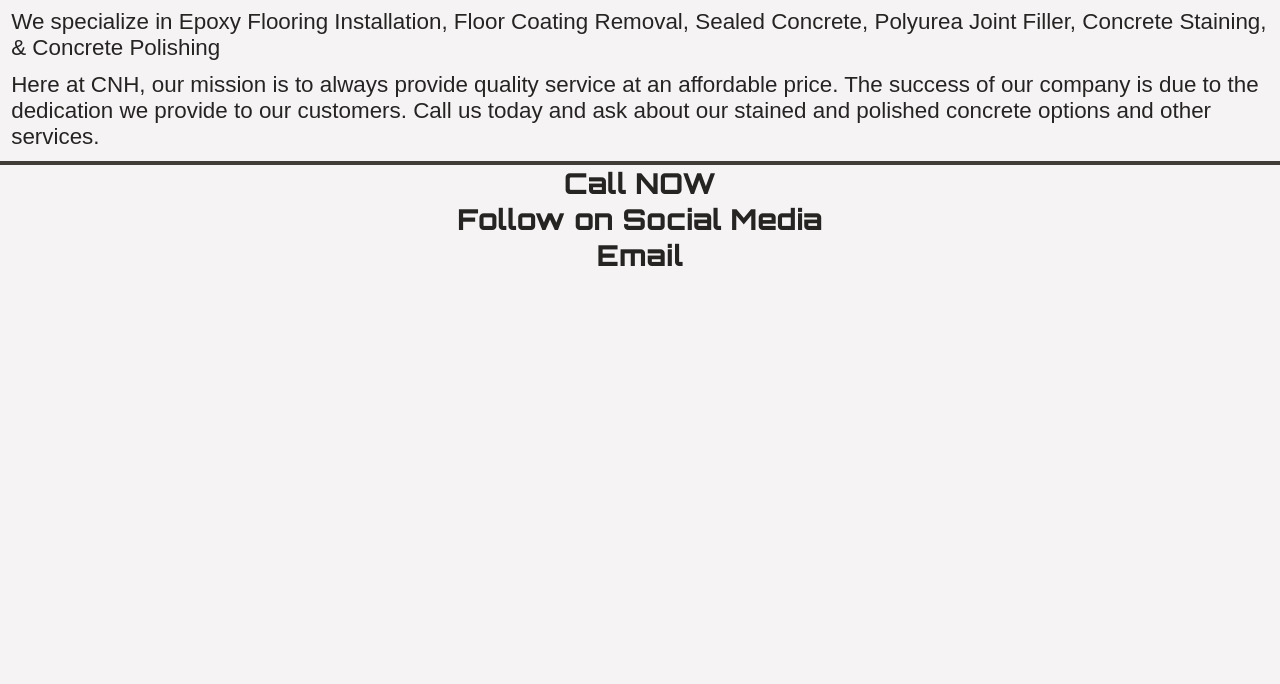
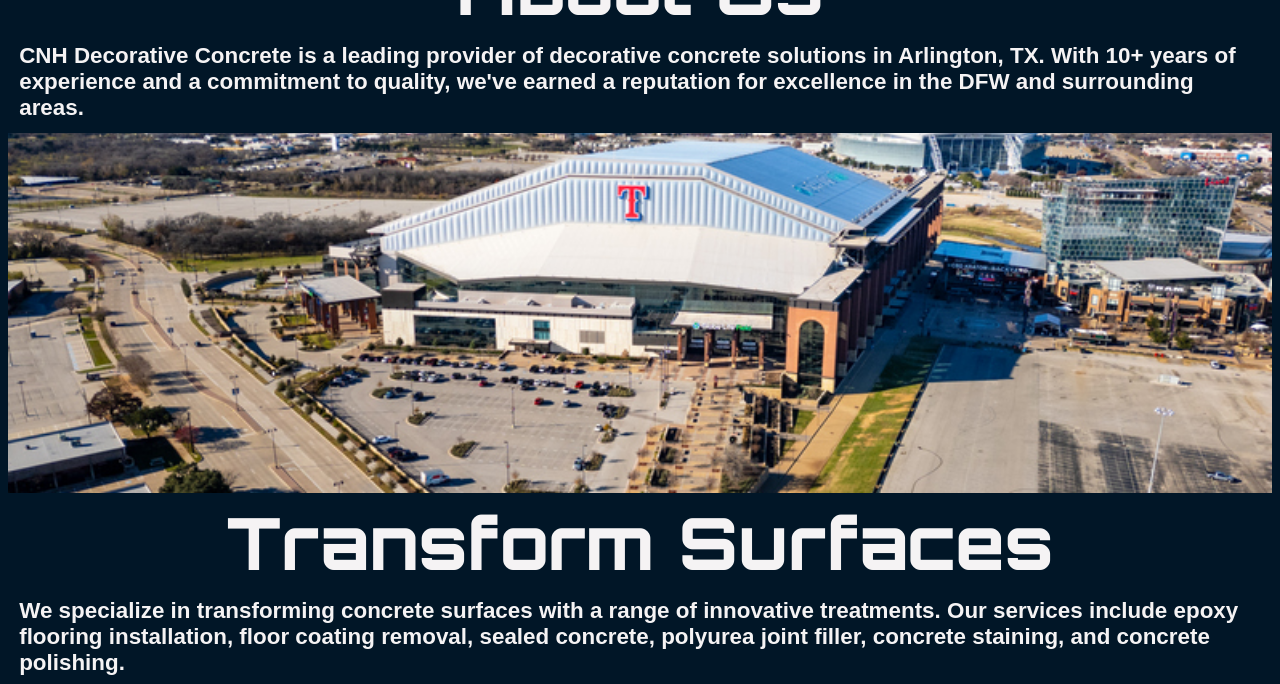
Before and after one commit to PenaV99/cnh-decorative, an Astro site: page / in a window 1280 px wide. Shown: the part 760-1444 px from the top of the page. Before the commit the page ends 1033 px from the top, so only its background shows below. Built offline with nearby package versions, Linux system fonts and the light colour scheme; Astro itself is replaced by a stand-in of ours.

Commit message:
Changed color scheme, reformatted hero content, added globelife image

```diff
--- a/src/pages/index.astro
+++ b/src/pages/index.astro
@@ -22,10 +22,19 @@
 				height: 25em;
 				background-position: bottom;
 				background-repeat: no-repeat;
-				background-size: cover;
+				background-size:cover;
 			}
 			.hero {
 				border-bottom: .3rem solid var(--clr-accent);
+			}
+			.brand-intro {
+				color: var(--clr-light);
+			}
+			.about-us-img {
+				width: 100%;
+				height: 20em;
+				object-fit: cover;
+				margin: 0 auto;
 			}
 			</style>
 	</head>
@@ -44,15 +53,22 @@
 			</section>
 			<section class="brand-section">
 				<div class="brand-intro">
+					<div class="about-us-el">
+						<h1>About Us</h1>
+						<p>
+							CNH Decorative Concrete is a leading provider of decorative concrete solutions in Arlington, TX. With 10+ years of experience and a commitment to quality, we've earned a reputation for excellence in the DFW and surrounding areas.
+						</p>
+						<img
+						 src="/arlington-globe-life.jpg" alt="Arlington Texas Rangers Stadium" class="about-us-img"
+						 >
+					</div>
+					<h1>Transform Surfaces</h1>
 					<p>
-						CNH Decorative Concrete is a Concrete Contractor & Concrete Company located in Arlington TX and has been servicing all of Arlington and the surrounding areas for many years.
+						We specialize in transforming concrete surfaces with a range of innovative treatments. Our services include epoxy flooring installation, floor coating removal, sealed concrete, polyurea joint filler, concrete staining, and concrete polishing.
 					</p>
+					<h1>Our Mission</h1>
 					<p>
-						We specialize in Epoxy Flooring Installation, Floor Coating Removal, Sealed Concrete, Polyurea Joint Filler, Concrete Staining, & Concrete Polishing
-					</p>
-					<p>
-						Here at CNH, our mission is to always provide quality service at an affordable price. The success of our company is due to the dedication we provide to our customers.
-						Call us today and ask about our stained and polished concrete options and other services.
+						At CNH, we're committed to delivering top-quality decorative concrete solutions at competitive prices. Our dedication to customer satisfaction has been the cornerstone of our success. Contact us today to learn more about our stained and polished concrete options, as well as our other comprehensive services.
 					</p>
 				</div>
 			</section>
--- a/src/pages/services.astro
+++ b/src/pages/services.astro
@@ -28,7 +28,7 @@
     <nav class="nav-bar" id="nav-bar">
     <Navigation />
     </nav>
-        <h1>Commercial & Residential</h1>
+        <h1>We Offer Commercial & Residential Services</h1>
         <div class="services-display">
             <img src="/washing-floor.png" alt="Washing floor">
             <img src="/no-concrete2.png" alt="Scraping floor">
--- a/src/styles/global.css
+++ b/src/styles/global.css
@@ -64,10 +64,10 @@
     --fw-reg: 400;
     --fw-bold: 800;
 
-    --clr-background: #;
-    --clr-light: #fff;
-    --clr-dark: #252422;
-    --clr-accent: #403d39;
+    --clr-background: #011627;
+    --clr-light: #F5F3F4;
+    --clr-dark: #011627;
+    --clr-accent: #ff0022;
     --fs-h1: 3rem;
     --fs-h2: 2.25rem;
     --fs-h3: 1.50rem;
@@ -88,11 +88,11 @@
 body {
     font-size: var(--fs-body);
     font-family: var(--ff-primary);
-    background-color: #f5f3f4;
+    background-color: var(--clr-background);
     max-width: 100vw;
     text-align: center;
-    color: var(--clr-dark);
-    /* border: .5rem solid var(--clr-light); */
+    color: var(--clr-light);
+    border: .5rem solid var(--clr-background);
 }
 h1 {
     font-size: var(--fs-h1);
@@ -111,6 +111,7 @@
     font-size: 1.4rem;
     text-align: left;
     margin: .5em;
+    font-weight: 600;
 }
 
                                             /* SITE WIDE STYLES */
@@ -147,6 +148,7 @@
     z-index: 19;
     background-color: #fff;
     border-bottom: .3rem solid var(--clr-accent);
+    color: var(--clr-background);
 }
 .logo-img {
     margin-top: 3em;
@@ -185,7 +187,7 @@
 .ham-bar {
     width: 70%;
     height: 0.25em;
-    background-color: var(--clr-accent);
+    background-color: var(--clr-light);
     border-radius: 25px;
     position: absolute;
     top: 50%;
@@ -206,6 +208,7 @@
 .hamburger-menu.active .bar-top {
     transform: translate(-50%, -50%) rotate(-315deg);
     top: 50%;
+    background-color: var(--clr-accent);
 }
 .hamburger-menu.active .bar-mid {
     opacity: 0;
@@ -213,6 +216,7 @@
 .hamburger-menu.active .bar-bottom {
     transform: translate(-50%, -50%) rotate(-225deg);
     top: 50%;
+    background-color: var(--clr-accent);
 }
 footer {
     border-top: .3rem solid var(--clr-accent);
```
Also changed, not shown: public/arlington-globe-life.jpg (added), public/arlington-globelife.jpg (added), public/arlington-sky.jpg (added).
